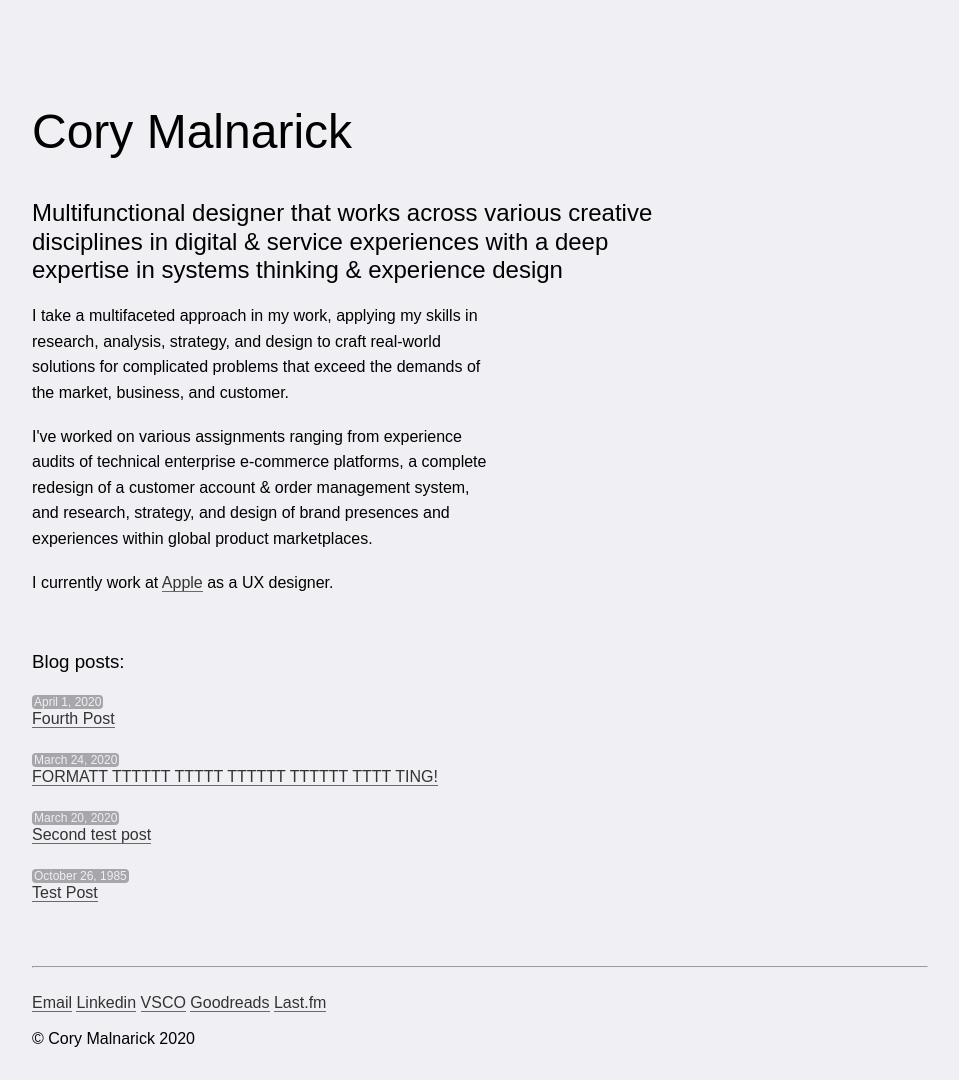
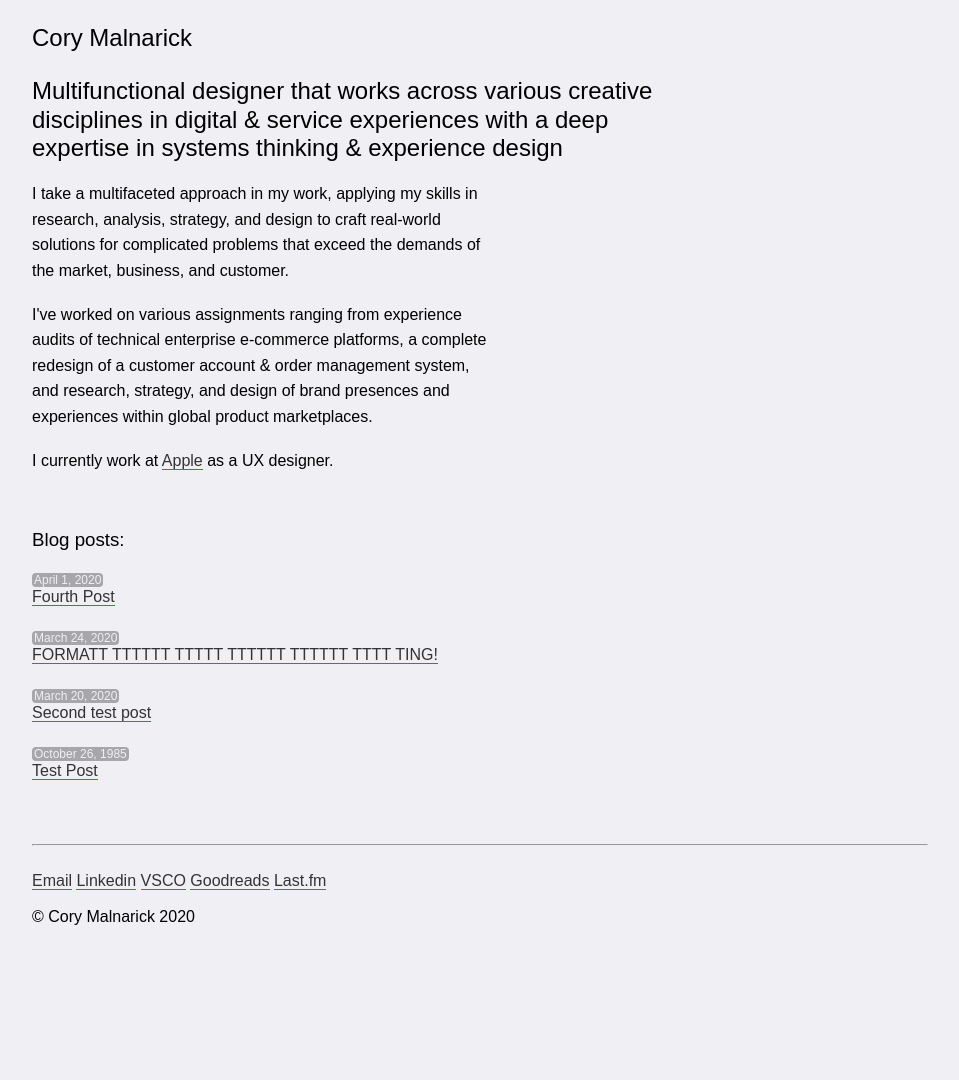
Before and after one commit to foundmonster/foundmonster.github.io, a Jekyll site: the page built from index.html, in a window 1280 px wide. Shown: the whole page, without its empty margins (160-1119 px from the left). Built offline with Jekyll 4.4.1, drawn with Linux system fonts in a browser that asks for light colours; some web fonts are replaced; after the commit the page ends 958 px from its top, so only the background shows below that.

Commit message:
change class name to header card

```diff
--- a/_includes/headercard.html
+++ b/_includes/headercard.html
@@ -1,4 +1,4 @@
 <div class="homecard">
-	<h2 class="homecard-title">{{ page.title }}</h2>
-	<h3>{{ page.snippet }}</h3>
+	<h2 class="headercard-title">{{ page.title }}</h2>
+	<h3 class="headercard-body">{{ page.snippet }}</h3>
 </div>
--- a/_sass/main.scss
+++ b/_sass/main.scss
@@ -24,12 +24,12 @@
     margin-bottom: 60px;
 }
 
-.homecard-title {
-    font-size: 48px;
+.headercard-title {
+	width: 75%;
     padding-top: 80px;
 }
 
-.homecard-body {
+.headercard-body {
     width: 75%;
     margin-block-end: 0px;
     line-height: 1.2;
--- a/index.html
+++ b/index.html
@@ -3,8 +3,8 @@
 title: Cory Malnarick
 snippet: Multifunctional designer that works across various creative disciplines in digital & service experiences with a deep expertise in systems thinking & experience design
 ---
-<h2 class="homecard-title">{{ page.title }}</h2>
-<h2 class="homecard-body">Multifunctional designer that works across various creative disciplines in digital & service experiences with a deep expertise in systems thinking & experience design</h2><br>
+<h2 class="headercard-body">{{ page.title }}</h2>
+<h2 class="headercard-body">Multifunctional designer that works across various creative disciplines in digital & service experiences with a deep expertise in systems thinking & experience design</h2><br>
 <p class="p-home">I take a multifaceted approach in my work, applying my skills in research, analysis, strategy, and design to craft real-world solutions for complicated problems that exceed the demands of the market, business, and customer.</p><br>
 <p class="p-home">I've worked on various assignments ranging from experience audits of technical enterprise e-commerce platforms, a complete redesign of a customer account & order management system, and research, strategy, and design of brand presences and experiences within global product marketplaces.</p><br>
 <p class="p-home">I currently work at <a href="https://apple.com">Apple</a> as a UX designer.</p>
```
